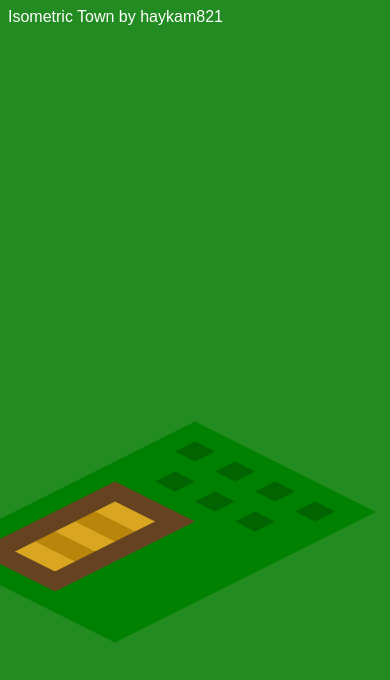
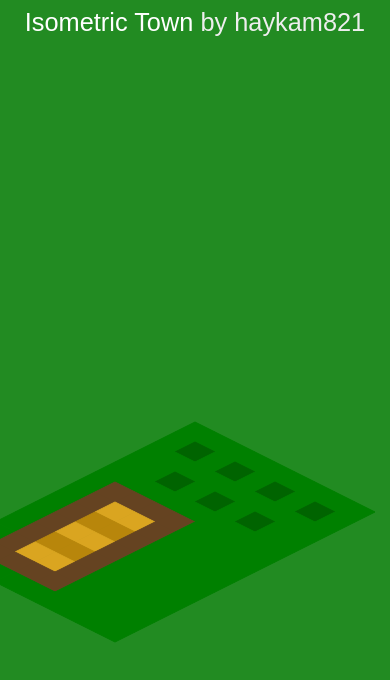
Before and after one commit to haykam821/Isometric-Town, a website built with webpack: page src/index.html in a window 390 px wide. Built offline with nearby package versions, Linux system fonts and the light colour scheme.

Commit message:
Add mobile layout

```diff
--- a/src/index.html
+++ b/src/index.html
@@ -7,6 +7,11 @@
 			body {
 				margin: 0px;
 				overflow: hidden;
+				background-color: hsl(120, 61%, 30%);
+			}
+
+			* {
+				box-sizing: border-box;
 			}
 
 			a {
@@ -24,7 +29,17 @@
 				font-weight: 500;
 				user-select: none;
 			}
-			#labelAuthor {
+			@media (max-width: 1000px) and (orientation: portrait) {
+				#label {
+					text-align: center;
+					width: 100%;
+					font-size: 6.5vw;
+					padding-top: 1vh;
+				}
+			}
+
+			#labelAuthor, #labelAuthor > a {
+				color: #eeeeee;
 				font-weight: 400;
 			}
 		</style>
```
